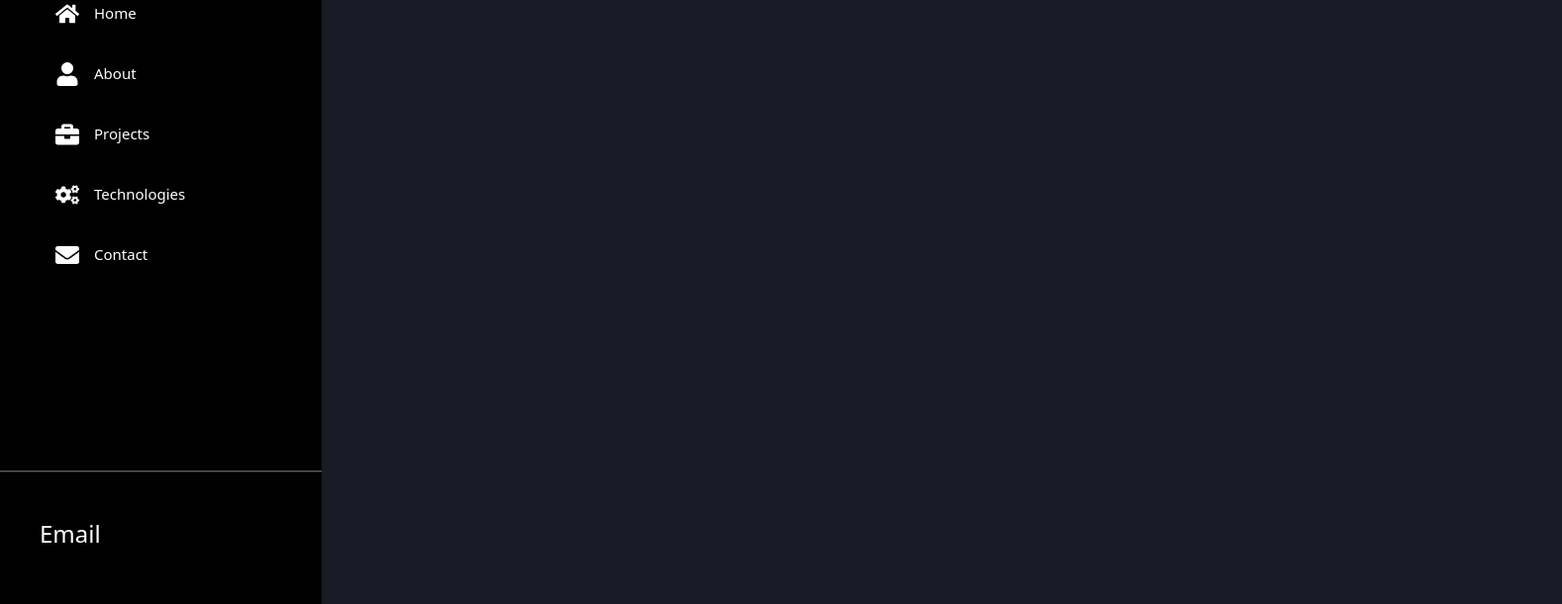
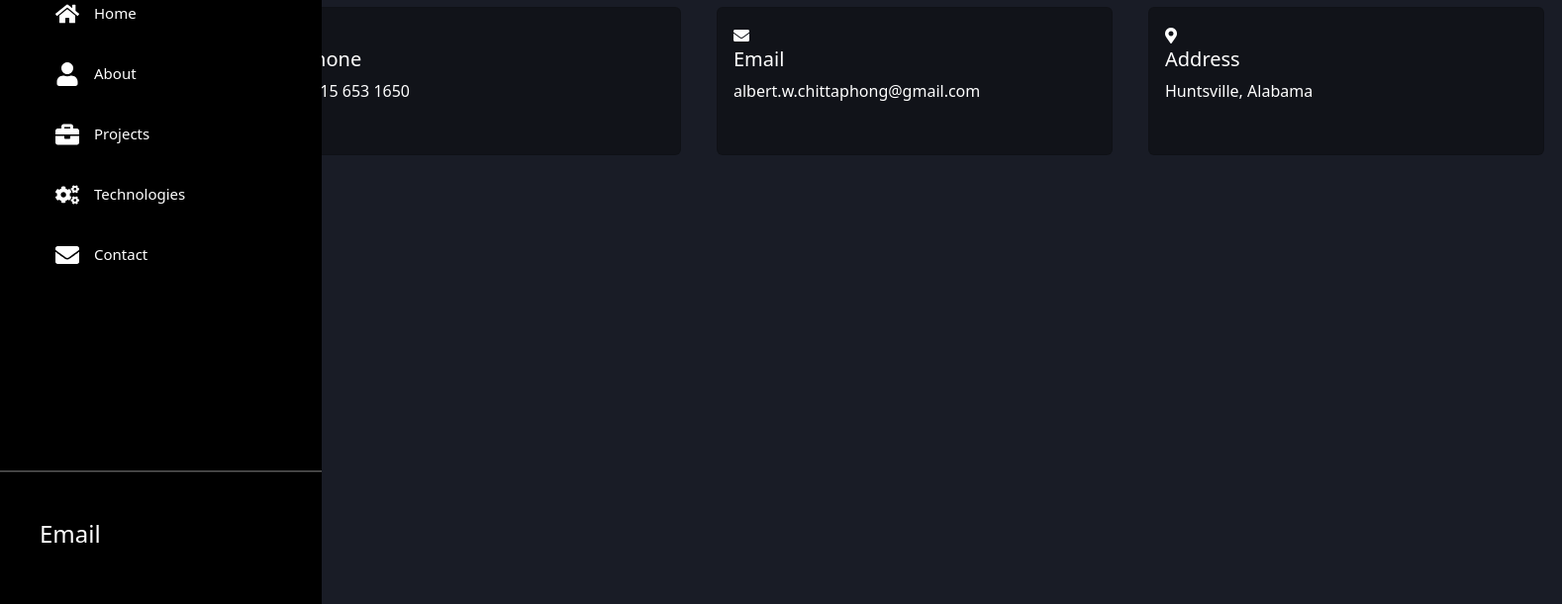
Before and after one commit to albertchitta/personal-bio, a React app: page /contact in a window 1280 px wide. Shown: the part 189-800 px from the top of the page at 99% size, 1578 px wide, since content can reach past the window. Built offline with nearby package versions, Linux system fonts and the light colour scheme.

Commit message:
Created contact view

```diff
--- a/src/styles/globals/index.scss
+++ b/src/styles/globals/index.scss
@@ -17,6 +17,8 @@ body {
 
     .pro-sidebar-inner {
       background-color: $sidebar-bg-color;
+      position: fixed;
+      width: $sidebar-width;
     }
 
     .pro-sidebar-header {
--- a/src/views/About.js
+++ b/src/views/About.js
@@ -4,6 +4,10 @@ import styled from 'styled-components';
 const AboutStyle = styled.div`
   h1 {
     color: white;
+    font-size: 45px;
+    font-weight: 800;
+    margin-top: 116px;
+    margin-left: 18px;
   }
 `;
 
--- a/src/views/Contact.js
+++ b/src/views/Contact.js
@@ -4,6 +4,30 @@ import styled from 'styled-components';
 const ContactStyle = styled.div`
   h1 {
     color: white;
+    font-size: 45px;
+    font-weight: 800;
+    margin-top: 116px;
+    margin-left: 18px;
+  }
+
+  .card-container {
+    display: flex;
+    align-items: flex-start;
+    width: 100%;
+
+    .card {
+      width: 400px;
+      height: 150px;
+      border-radius: 6px;
+      margin: 18px;
+      background-color: #111319;
+
+      .card-title,
+      .card-text,
+      i {
+        color: white;
+      }
+    }
   }
 `;
 
@@ -11,6 +35,29 @@ export default function Contact() {
   return (
     <ContactStyle>
       <h1>Contact Me</h1>
+      <div className="card-container">
+        <div className="card">
+          <div className="card-body">
+            <i className="fas fa-phone-alt" />
+            <h5 className="card-title">Phone</h5>
+            <p className="card-text">+615 653 1650</p>
+          </div>
+        </div>
+        <div className="card">
+          <div className="card-body">
+            <i className="fas fa-envelope" />
+            <h5 className="card-title">Email</h5>
+            <p className="card-text">albert.w.chittaphong@gmail.com</p>
+          </div>
+        </div>
+        <div className="card">
+          <div className="card-body">
+            <i className="fas fa-map-marker-alt" />
+            <h5 className="card-title">Address</h5>
+            <p className="card-text">Huntsville, Alabama</p>
+          </div>
+        </div>
+      </div>
     </ContactStyle>
   );
 }
--- a/src/views/Home.js
+++ b/src/views/Home.js
@@ -4,6 +4,10 @@ import styled from 'styled-components';
 const HomeStyle = styled.div`
   h1 {
     color: white;
+    font-size: 45px;
+    font-weight: 800;
+    margin-top: 116px;
+    margin-left: 18px;
   }
 `;
 
--- a/src/views/Projects.js
+++ b/src/views/Projects.js
@@ -4,6 +4,10 @@ import styled from 'styled-components';
 const ProjectsStyle = styled.div`
   h1 {
     color: white;
+    font-size: 45px;
+    font-weight: 800;
+    margin-top: 116px;
+    margin-left: 18px;
   }
 `;
 
--- a/src/views/Technologies.js
+++ b/src/views/Technologies.js
@@ -4,6 +4,10 @@ import styled from 'styled-components';
 const TechnologiesStyle = styled.div`
   h1 {
     color: white;
+    font-size: 45px;
+    font-weight: 800;
+    margin-top: 116px;
+    margin-left: 18px;
   }
 `;
 
```
